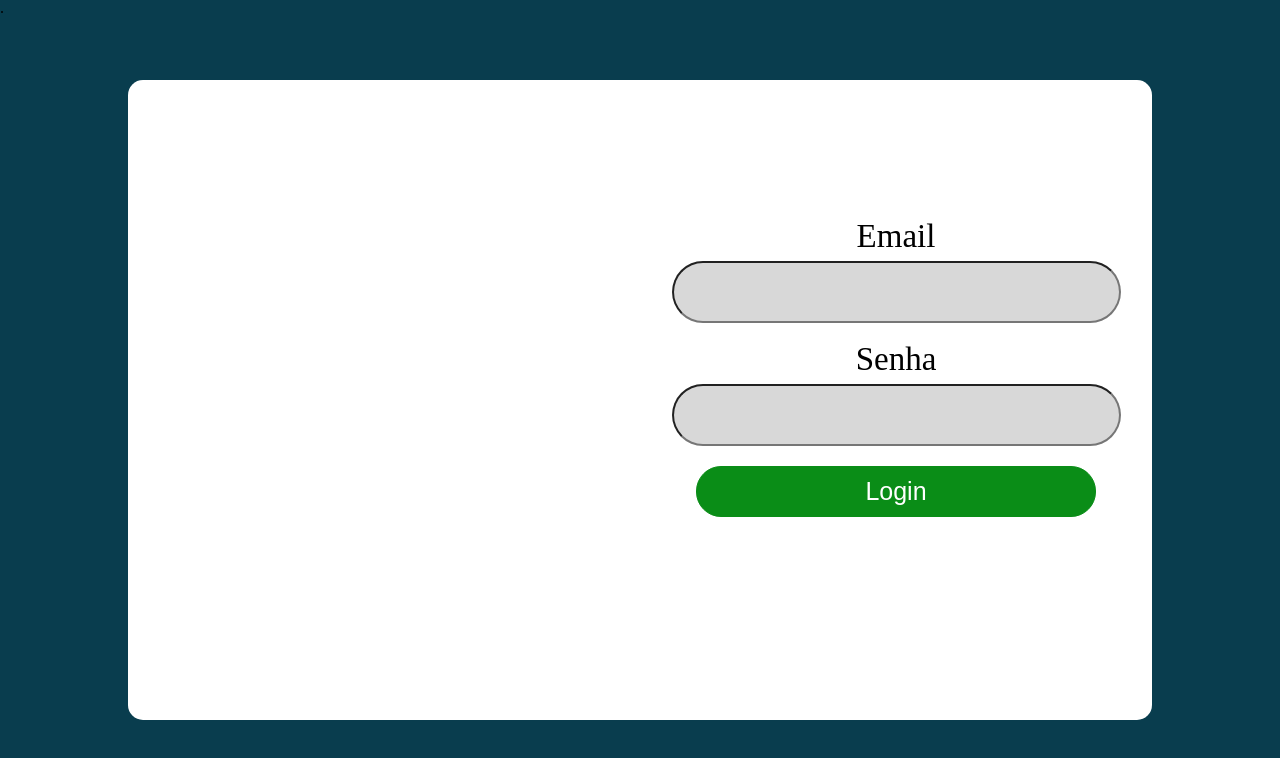
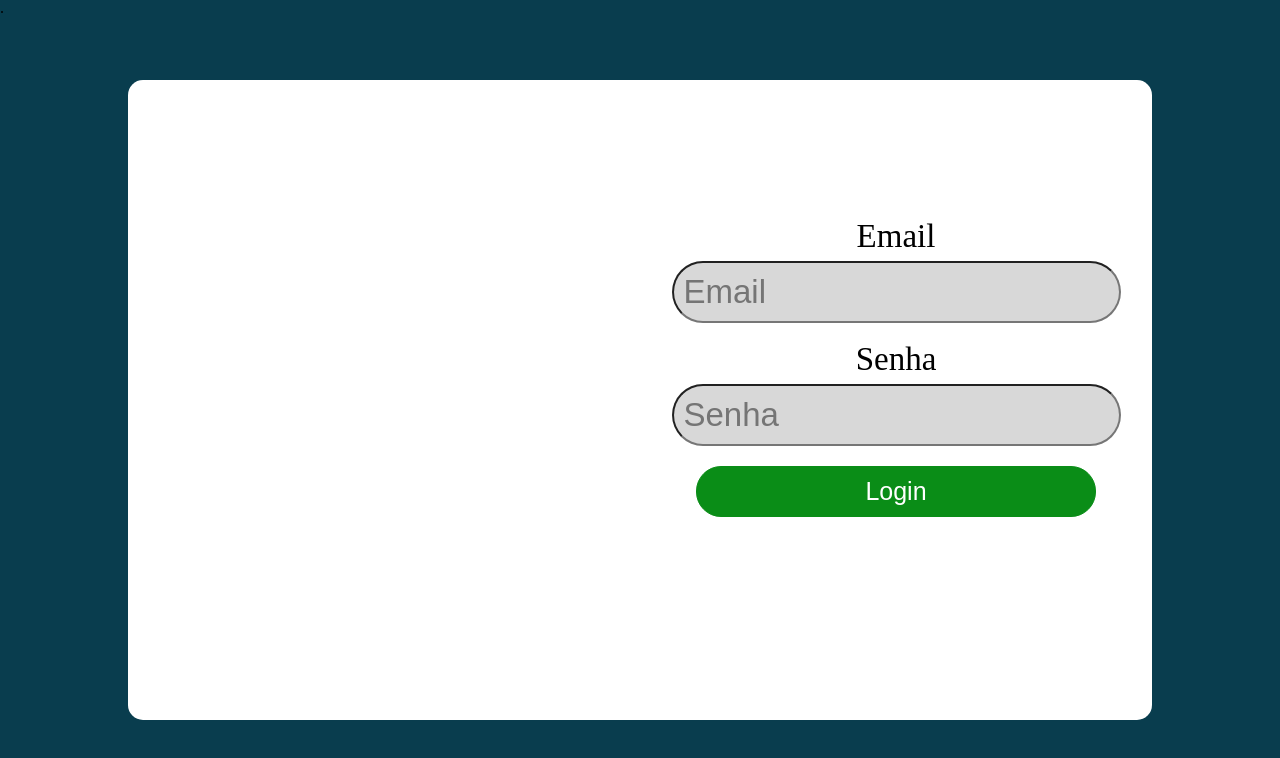
Before and after one commit to jorgelucasalm/anicloud, a React (Create React App) app: page / in a window 1280 px wide. Shown: the top 758 px of the page. Built offline with nearby package versions, Linux system fonts and the light colour scheme.

Commit message:
up tela login
beta 0.2v

```diff
--- a/package.json
+++ b/package.json
@@ -3,13 +3,14 @@
   "version": "0.1.0",
   "private": true,
   "dependencies": {
+    "@hookform/resolvers": "^2.8.3",
     "@testing-library/jest-dom": "^5.14.1",
     "@testing-library/react": "^11.2.7",
     "@testing-library/user-event": "^12.8.3",
     "react": "^17.0.2",
     "react-dom": "^17.0.2",
     "react-hook": "0.0.1",
-    "react-hook-form": "^7.18.1",
+    "react-hook-form": "^7.19.1",
     "react-scripts": "4.0.3",
     "styled-components": "^5.3.3",
     "web-vitals": "^1.1.2",
--- a/src/components/Field/index.js
+++ b/src/components/Field/index.js
@@ -4,10 +4,10 @@ import Label from './Label';
 import Input from './Input';
 import Content from './Content';
 
-const Text = ({label, type, name, register})=>(
+const Text = ({label, type, name, register, placeholder})=>(
 <Label>
     <Content>{label}</Content>
-    <Input type={type} name={name} register={register}></Input>
+    <Input placeholder={placeholder} type={type} name={name} register={register}></Input>
 </Label>
 );
 
--- /dev/null
+++ b/src/components/FormNew/Validation.js
@@ -0,0 +1,13 @@
+import * as yup from "yup";
+
+const schema = yup.object({
+    email: yup.string()
+    .email("Digite um Email Válido")
+    .required("Preencha o Campo Email"),
+    password: yup.string()
+    .min(6, "Mínimo de 2 caracteres")
+    .required("Preencha o Campo Senha"),
+}).required();
+
+
+export default schema;
--- a/src/components/FormNew/index.js
+++ b/src/components/FormNew/index.js
@@ -3,20 +3,26 @@ import Field from '../Field';
 import Form from '../Form';
 import {useForm} from 'react-hook-form';
 import Button from "../Button";
+import { yupResolver } from "@hookform/resolvers/yup";
+import schema from "./Validation";
 
 const FormNew = () => {
-const{register, handleSubmit} = useForm();
+
+    const{register, handleSubmit, formState:{ errors } } = useForm({
+        resolver: yupResolver(schema)
+    });
+
 
 const newUser = (user) => {
     console.log(user);
 };
 
-
 return(
     <Form onSubmit={handleSubmit(newUser)}>
-        <Field.Text label="Email" name="email" type="email" register={register}/>
-        <Field.Text label="Senha" name="password" type="text" register={register}/>
-
+        <Field.Text  placeholder="Email" label="Email" name="email" type="email" register={register}/>
+        {errors.email?.message}
+        <Field.Text placeholder="Senha" label="Senha" name="password" type="password" register={register}/>
+        {errors.password?.message}
        <Button>Login</Button>
     </Form>
     );
--- a/src/components/Main/index.js
+++ b/src/components/Main/index.js
@@ -10,8 +10,6 @@ const Main = styled.main`
     margin-left: 10vw;
     margin-top: 8vh;
     border-radius: 15px;
-
-
 `;
 
 export default Main;
```
Also changed, not shown: 1 other file (tests, documents, lock files or other folders).
